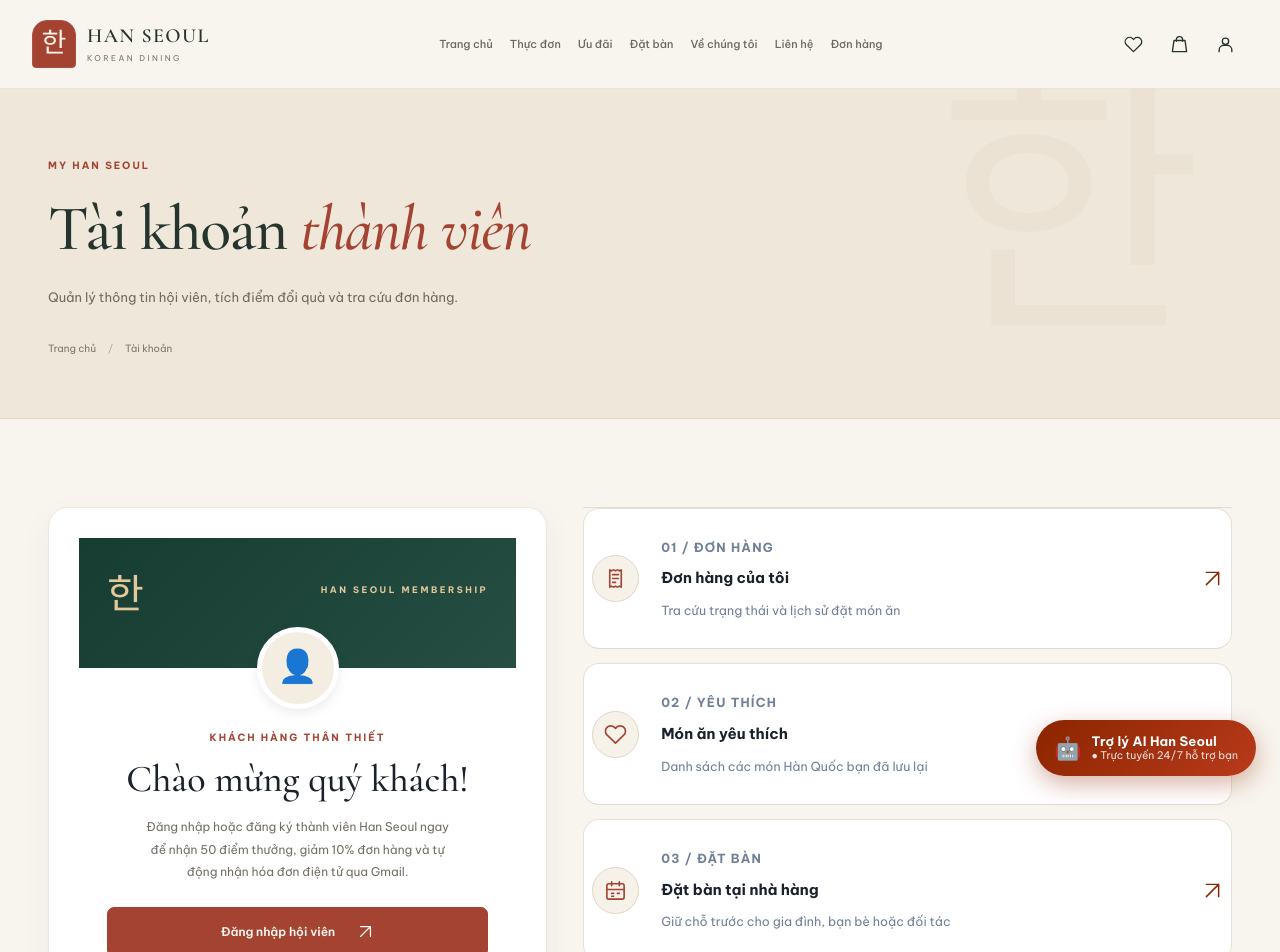
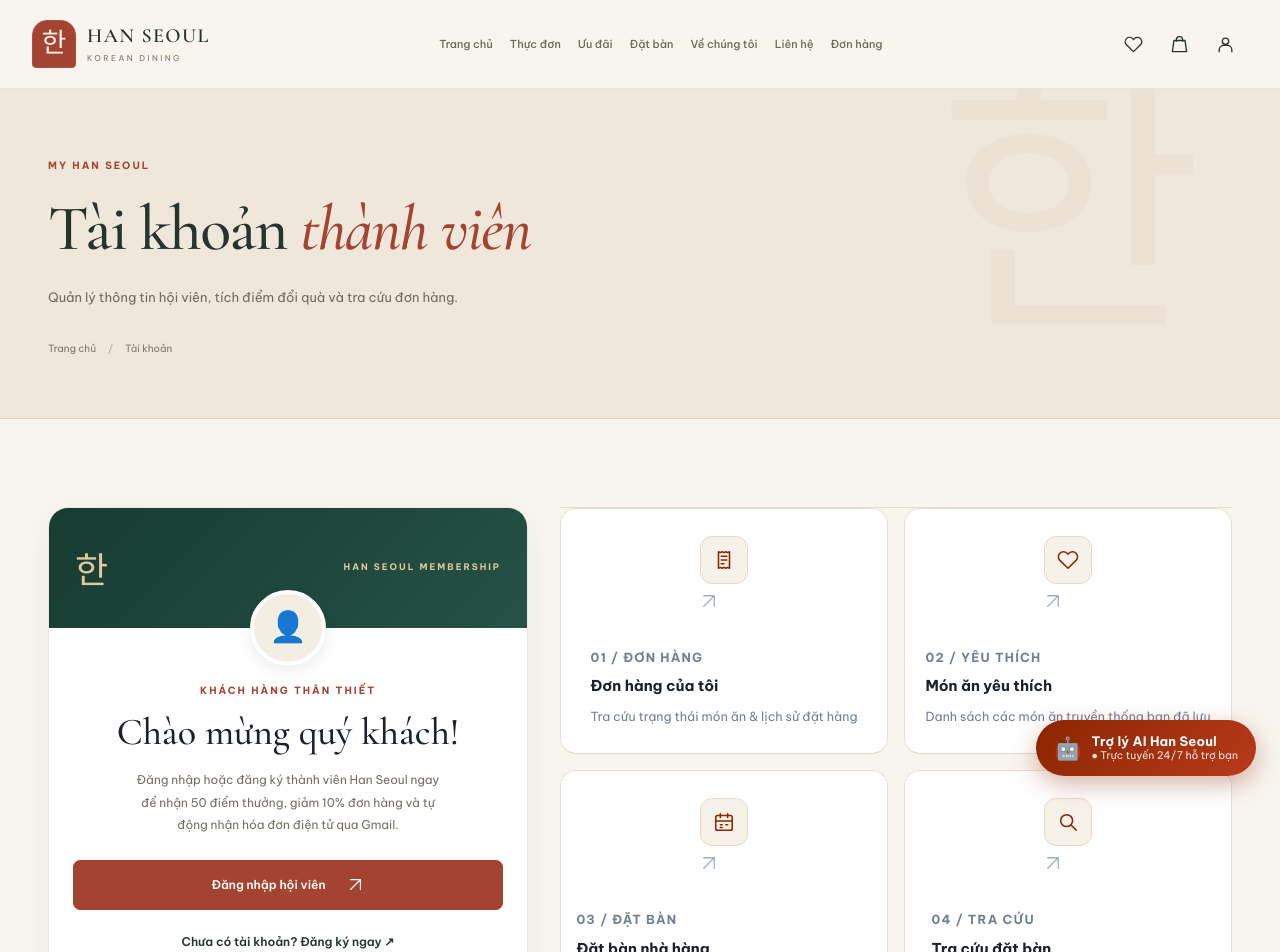
Before and after one commit to minhkhoi130806-bot/Laptrinh_JAVA_Nhom8, a Next.js app in the folder frontend/: page /tai-khoan in a window 1280 px wide. Shown: the top 952 px of the page. Built offline with nearby package versions, Linux system fonts and the light colour scheme.

Commit message:
fix(ui): balance account shortcuts 2x2 grid, fix full-bleed cover banner, expand header user pill, and permit public customer endpoints without method restriction

```diff
--- a/frontend/src/app/tai-khoan/account.css
+++ b/frontend/src/app/tai-khoan/account.css
@@ -1,12 +1,15 @@
 /* Trang tài khoản hội viên Han Seoul */
 .account-view {
   display: grid;
-  grid-template-columns: minmax(0, 1fr) minmax(0, 1.3fr);
-  gap: 36px;
+  grid-template-columns: minmax(0, 1fr) minmax(0, 1.4fr);
+  gap: 32px;
   align-items: start;
 }
 
+/* Thẻ thông tin hội viên (Ghi đè padding 30px từ shop.css để banner tràn viền trên) */
+.account-view .account-profile-card,
 .account-profile-card {
+  padding: 0 !important;
   background: #ffffff;
   border-radius: 20px;
   overflow: hidden;
@@ -18,26 +21,26 @@
   display: flex;
   align-items: center;
   justify-content: space-between;
-  gap: 20px;
-  height: 130px;
-  padding: 24px 28px 48px;
-  background: linear-gradient(135deg, #173c32 0%, #264e43 100%);
+  gap: 16px;
+  height: 120px;
+  padding: 20px 26px;
+  background: linear-gradient(135deg, #173c32 0%, #255246 100%);
   color: #e2c89b;
 }
 
 .account-profile-cover > span {
-  font: 40px Georgia, serif;
+  font: 36px Georgia, serif;
 }
 
 .account-profile-cover > small {
   font-size: 9px;
-  letter-spacing: 2.5px;
+  letter-spacing: 2px;
   font-weight: 700;
 }
 
 .account-profile-content {
   position: relative;
-  padding: 0 28px 32px;
+  padding: 0 24px 28px;
   text-align: center;
 }
 
@@ -45,17 +48,17 @@
   display: flex;
   align-items: center;
   justify-content: center;
-  width: 82px;
-  height: 82px;
-  margin: -41px auto 16px;
-  border: 5px solid #ffffff;
+  width: 76px;
+  height: 76px;
+  margin: -38px auto 12px;
+  border: 4px solid #ffffff;
   border-radius: 50%;
   background: #f4ede1;
   color: #8B2500;
   font-family: var(--font-display, 'Palatino Linotype', Georgia, serif);
-  font-size: 32px;
+  font-size: 30px;
   font-weight: 700;
-  box-shadow: 0 4px 12px rgba(0, 0, 0, 0.08);
+  box-shadow: 0 4px 14px rgba(0, 0, 0, 0.08);
 }
 
 .account-member-badge {
@@ -67,31 +70,31 @@
   font-size: 11px;
   font-weight: 700;
   letter-spacing: 0.5px;
-  margin-bottom: 8px;
+  margin-bottom: 6px;
 }
 
 .account-user-name {
-  margin: 6px 0 14px;
+  margin: 4px 0 12px;
   font-family: var(--font-display, 'Palatino Linotype', Georgia, serif);
-  font-size: 26px;
+  font-size: 24px;
   color: #1a202c;
   line-height: 1.3;
 }
 
 .account-guest-desc {
   color: #4a5568;
-  font-size: 14px;
+  font-size: 13.5px;
   line-height: 1.6;
-  margin: 0 auto 20px;
+  margin: 0 auto 18px;
   max-width: 320px;
 }
 
 .account-info-box {
-  background: #fbf9f5;
-  border: 1px solid #ece4d7;
+  background: #fcfbf9;
+  border: 1px solid #ede6db;
   border-radius: 12px;
-  padding: 14px 18px;
-  margin: 16px 0;
+  padding: 12px 16px;
+  margin: 14px 0;
   text-align: left;
 }
 
@@ -101,7 +104,7 @@
   align-items: center;
   padding: 7px 0;
   border-bottom: 1px dashed #e8ded1;
-  font-size: 13.5px;
+  font-size: 13px;
 }
 
 .account-info-row:last-child {
@@ -123,7 +126,7 @@
   font-weight: 700;
   padding: 2px 10px;
   border-radius: 12px;
-  font-size: 13px;
+  font-size: 12px;
 }
 
 .account-member-perks {
@@ -135,21 +138,15 @@
   background: #f0fff4;
   border: 1px solid #c6f6d5;
   border-radius: 8px;
-  padding: 10px 14px;
+  padding: 8px 12px;
   text-align: left;
-  margin-bottom: 20px;
+  margin-bottom: 18px;
 }
 
 .account-actions-wrap {
   display: flex;
   justify-content: center;
   gap: 12px;
-  margin-top: 12px;
-}
-
-.account-register-btn {
-  width: 100%;
-  justify-content: center;
 }
 
 .account-logout-btn {
@@ -159,7 +156,7 @@
   background: transparent;
   border: 1px solid #cbd5e0;
   border-radius: 8px;
-  padding: 8px 18px;
+  padding: 8px 20px;
   font-size: 13px;
   color: #718096;
   cursor: pointer;
@@ -173,8 +170,8 @@
 }
 
 .account-staff-box {
-  margin-top: 24px;
-  padding-top: 20px;
+  margin-top: 20px;
+  padding-top: 16px;
   border-top: 1px dashed #e2e8f0;
   text-align: center;
 }
@@ -213,48 +210,64 @@
   color: #ffffff;
 }
 
-/* Cột phải: Shortcuts */
+/* Cột phải: Lối tắt 2x2 cân đối chiều cao với cột trái */
 .account-shortcuts {
   display: grid;
-  gap: 14px;
+  grid-template-columns: repeat(2, minmax(0, 1fr));
+  gap: 16px;
 }
 
 .account-shortcut-item {
   display: flex;
-  align-items: center;
-  gap: 20px;
-  padding: 20px 24px;
+  flex-direction: column;
+  justify-content: space-between;
+  padding: 22px;
   border: 1px solid #e7e1d5;
   border-radius: 16px;
   background: #ffffff;
   text-decoration: none;
+  min-height: 180px;
   transition: transform 0.2s ease, border-color 0.2s ease, box-shadow 0.2s ease;
 }
 
 .account-shortcut-item:hover {
-  transform: translateY(-2px);
-  border-color: #c9bda8;
-  box-shadow: 0 8px 24px rgba(38, 53, 44, 0.06);
+  transform: translateY(-3px);
+  border-color: #8B2500;
+  box-shadow: 0 10px 28px rgba(139, 37, 0, 0.08);
+}
+
+.account-shortcut-top {
+  display: flex;
+  align-items: center;
+  justify-content: space-between;
+  margin-bottom: 16px;
 }
 
 .account-shortcut-icon {
   display: grid;
   place-items: center;
-  width: 52px;
-  height: 52px;
-  flex-shrink: 0;
-  border-radius: 14px;
+  width: 48px;
+  height: 48px;
+  border-radius: 12px;
   background: #f7f2e9;
   color: #8B2500;
   border: 1px solid #ebd9c5;
 }
 
+.account-shortcut-arrow {
+  color: #a0aec0;
+  transition: color 0.2s ease, transform 0.2s ease;
+}
+
+.account-shortcut-item:hover .account-shortcut-arrow {
+  color: #8B2500;
+  transform: translate(2px, -2px);
+}
+
 .account-shortcut-text {
-  flex: 1;
-  min-width: 0;
   display: flex;
   flex-direction: column;
-  gap: 3px;
+  gap: 4px;
 }
 
 .account-shortcut-index {
@@ -273,16 +286,21 @@
 .account-shortcut-text small {
   color: #718096;
   font-size: 12.5px;
+  line-height: 1.5;
 }
 
-.account-shortcut-item > svg {
-  color: #8B2500;
-  flex-shrink: 0;
-}
-
-@media (max-width: 860px) {
+@media (max-width: 900px) {
   .account-view {
     grid-template-columns: 1fr;
     gap: 24px;
   }
+  .account-shortcuts {
+    grid-template-columns: repeat(2, minmax(0, 1fr));
+  }
 }
+
+@media (max-width: 600px) {
+  .account-shortcuts {
+    grid-template-columns: 1fr;
+  }
+}
--- a/frontend/src/app/tai-khoan/page.jsx
+++ b/frontend/src/app/tai-khoan/page.jsx
@@ -29,6 +29,7 @@ export default function AccountPage() {
       setUser(null);
       setToken(false);
       window.dispatchEvent(new Event('auth:expired'));
+      window.dispatchEvent(new Event('storage'));
     } catch {}
   }
 
@@ -125,54 +126,62 @@ export default function AccountPage() {
           </div>
         </div>
 
-        {/* CỘT PHẢI: LỐI TẮT DỊCH VỤ */}
+        {/* CỘT PHẢI: LỐI TẮT DỊCH VỤ (2x2 GRID CÂN ĐỐI) */}
         <div className="account-shortcuts">
           <Link href="/don-hang" className="account-shortcut-item">
+            <div className="account-shortcut-top">
               <span className="account-shortcut-icon">
-              <Icon name="receipt" size={23} />
+                <Icon name="receipt" size={22} />
               </span>
+              <Icon name="arrowUpRight" size={18} className="account-shortcut-arrow" />
+            </div>
             <div className="account-shortcut-text">
               <small className="account-shortcut-index">01 / ĐƠN HÀNG</small>
               <b>Đơn hàng của tôi</b>
-              <small>Tra cứu trạng thái và lịch sử đặt món ăn</small>
+              <small>Tra cứu trạng thái món ăn & lịch sử đặt hàng</small>
             </div>
-            <Icon name="arrowUpRight" size={21} />
           </Link>
 
           <Link href="/yeu-thich" className="account-shortcut-item">
+            <div className="account-shortcut-top">
               <span className="account-shortcut-icon">
-              <Icon name="heart" size={23} />
+                <Icon name="heart" size={22} />
               </span>
+              <Icon name="arrowUpRight" size={18} className="account-shortcut-arrow" />
+            </div>
             <div className="account-shortcut-text">
               <small className="account-shortcut-index">02 / YÊU THÍCH</small>
               <b>Món ăn yêu thích</b>
-              <small>Danh sách các món Hàn Quốc bạn đã lưu lại</small>
+              <small>Danh sách các món ăn truyền thống bạn đã lưu</small>
             </div>
-            <Icon name="arrowUpRight" size={21} />
           </Link>
 
           <Link href="/dat-ban" className="account-shortcut-item">
+            <div className="account-shortcut-top">
               <span className="account-shortcut-icon">
-              <Icon name="calendar" size={23} />
+                <Icon name="calendar" size={22} />
               </span>
+              <Icon name="arrowUpRight" size={18} className="account-shortcut-arrow" />
+            </div>
             <div className="account-shortcut-text">
               <small className="account-shortcut-index">03 / ĐẶT BÀN</small>
-              <b>Đặt bàn tại nhà hàng</b>
-              <small>Giữ chỗ trước cho gia đình, bạn bè hoặc đối tác</small>
+              <b>Đặt bàn nhà hàng</b>
+              <small>Giữ chỗ trước cho bữa ăn cùng gia đình & bạn bè</small>
             </div>
-            <Icon name="arrowUpRight" size={21} />
           </Link>
 
           <Link href="/tra-cuu-dat-ban" className="account-shortcut-item">
+            <div className="account-shortcut-top">
               <span className="account-shortcut-icon">
-              <Icon name="search" size={23} />
+                <Icon name="search" size={22} />
               </span>
+              <Icon name="arrowUpRight" size={18} className="account-shortcut-arrow" />
+            </div>
             <div className="account-shortcut-text">
               <small className="account-shortcut-index">04 / TRA CỨU</small>
               <b>Tra cứu đặt bàn</b>
               <small>Kiểm tra tình trạng xác nhận lịch hẹn của bạn</small>
             </div>
-            <Icon name="arrowUpRight" size={21} />
           </Link>
         </div>
       </section>
```
Also changed, not shown: frontend/src/components/shop/ShopHeader.jsx (+25 -14 lines), 1 other file (tests, documents, lock files or other folders). Lines whose indentation alone changed are shown as unchanged.
